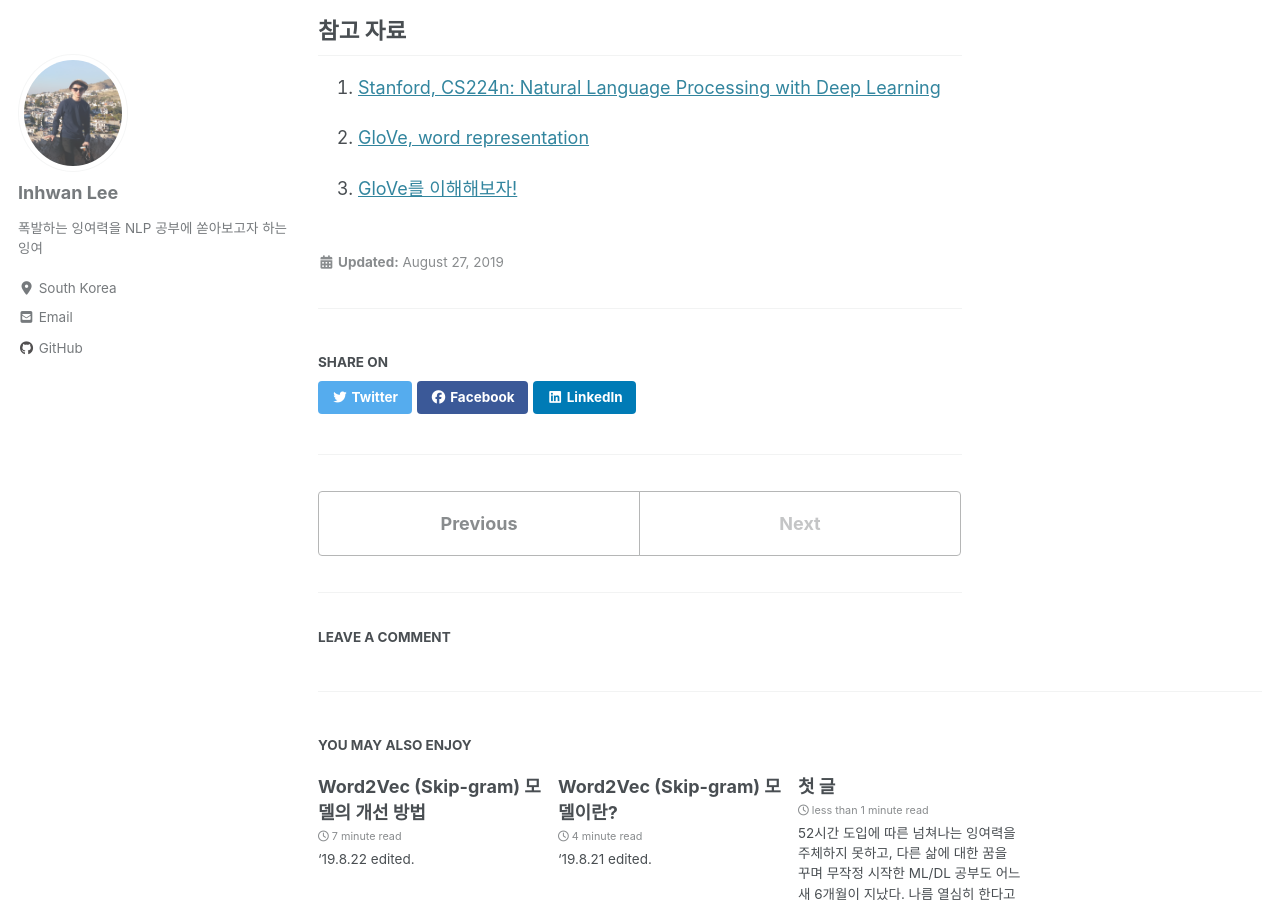
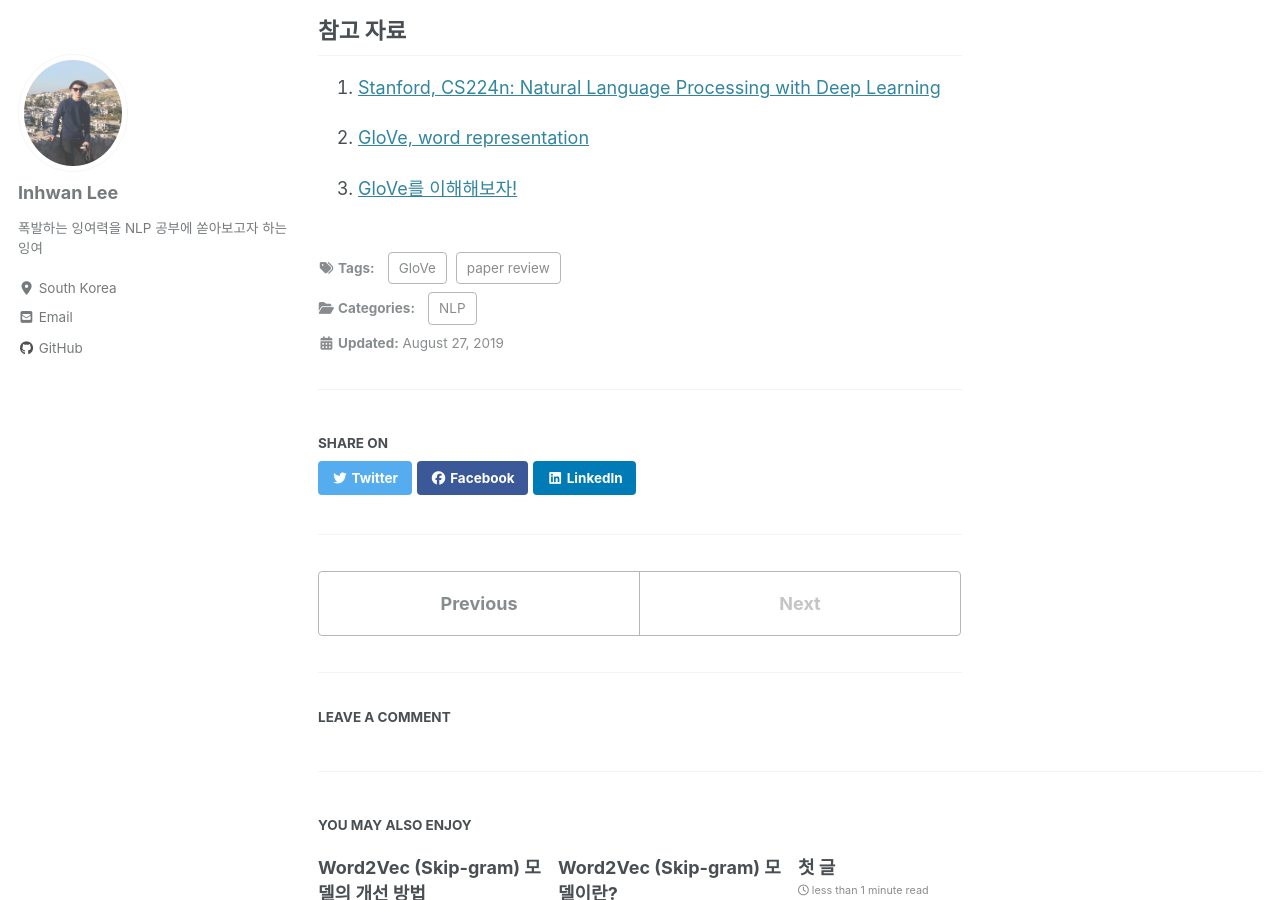
Before and after one commit to lih0905/lih0905.github.io, a Jekyll site: the page built from _posts/2019-08-26-GloVe.md, in a window 1280 px wide and 900 px high, scrolled down 2220 px. Built offline with Jekyll 4.4.1, drawn with Linux system fonts in a browser that asks for light colours; cached includes are drawn as plain includes; nearby versions of some CDN libraries; formulas are drawn with MathJax 3; comment, search, counter and statistics services are not loaded; part of the change alters nothing that is shown.

```diff
--- a/_config.yml
+++ b/_config.yml
@@ -266,12 +266,12 @@ category_layout: "category.html"
 # <- default value
 #tag_layout: "tag.html"
 # <- default value
-#category_archive:
-#  type: liquid
-#  path: /category/
-#tag_archive:
-#  type: liquid
-#  path: tag-archive.md
+category_archive:
+  type: liquid
+  path: /category/
+tag_archive:
+  type: liquid
+  path: /tags/
 # https://github.com/jekyll/jekyll-archives
 # jekyll-archives:
 #   enabled:
```
